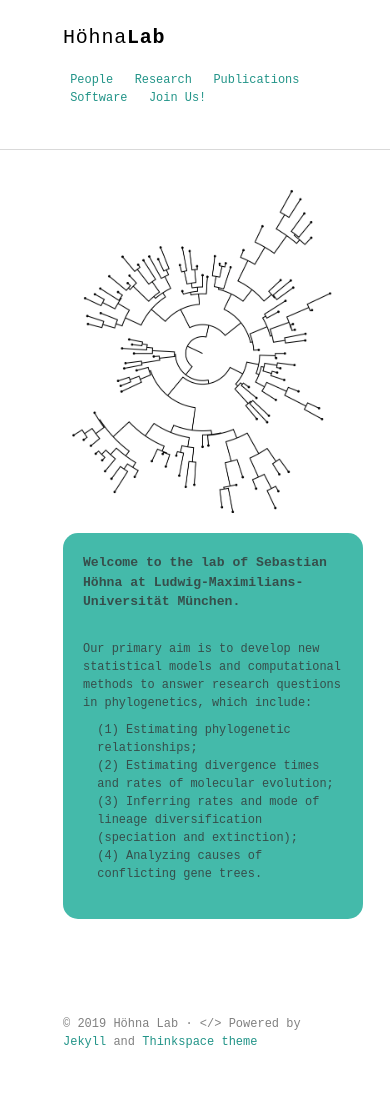
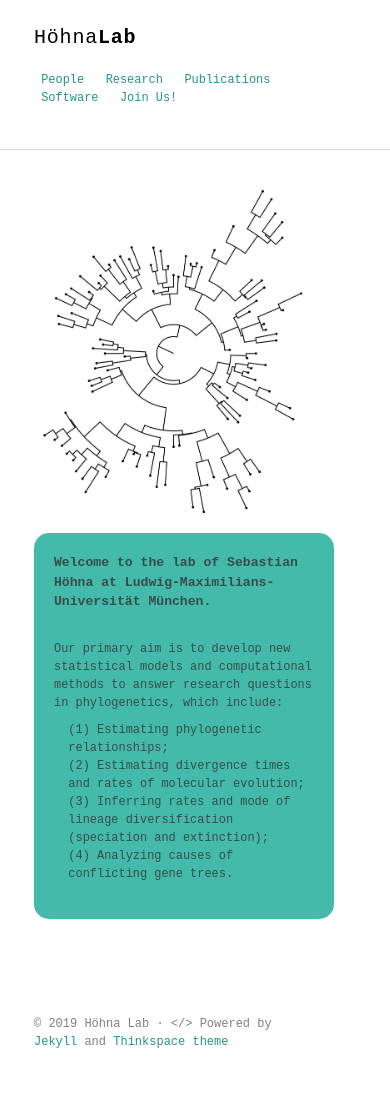
Before and after one commit to hoehnalab/hoehnalab.github.io, a Jekyll site: the page built from index.html, in a window 390 px wide. Built offline with Jekyll 4.4.1, drawn with Linux system fonts in a browser that asks for light colours; some web fonts are replaced.

Commit message:
Left margin on mobile

```diff
--- a/assets/scss/_layout.scss
+++ b/assets/scss/_layout.scss
@@ -314,7 +314,7 @@ hr {
 
   .container {
     padding: $base-spacing;
-    margin-left: auto;
+    margin-left: 10px;
     margin-right: auto;
     width: 480px;
     max-width: 80%;
```
